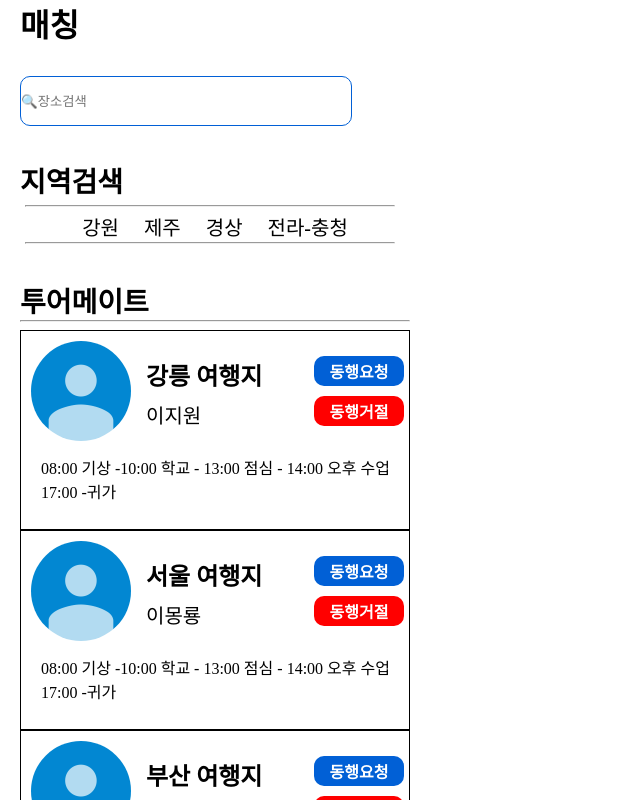
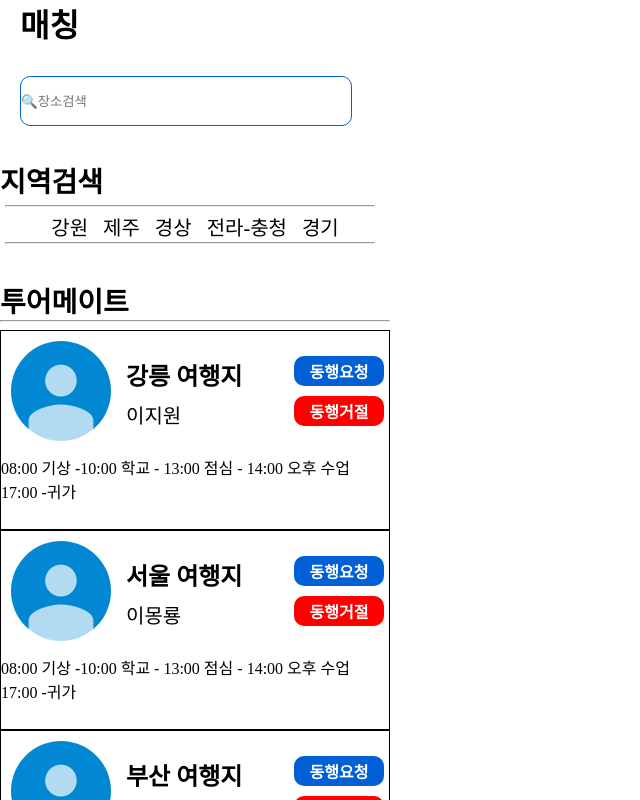
Before and after one commit to leave-assistant/TourMate, a Next.js app: page /Matching/basic in a window 1280 px wide. Shown: the top 800 px of the page, without its empty margins (0-640 px from the left). Built offline with nearby package versions, Linux system fonts and the light colour scheme.

Commit message:
margin-left지움

```diff
--- a/src/pages/Matching/ConnectionPeople.tsx
+++ b/src/pages/Matching/ConnectionPeople.tsx
@@ -70,7 +70,7 @@ const Content = styled.div`
 `;
 
 const Box = styled.div`
-  margin-left: 20px;
+
   position: relative;
   width: 390px;
   height: 200px;
@@ -106,7 +106,7 @@ const TimeLine = styled.p`
   font-size: 16px;
   font-weight: light;
   margin-top: 10px;
-  margin-left: 20px;
+
   text-align: left;
 `;
 
--- a/src/pages/Matching/SearchLocation.tsx
+++ b/src/pages/Matching/SearchLocation.tsx
@@ -5,7 +5,7 @@ const SearchLocation=()=>{
        <Box2>
         지역검색
         <hr/>
-        <Search> 강원  제주  경상  전라-충청</Search>
+        <Search> 강원 제주 경상 전라-충청 경기</Search>
         <hr/>
        </Box2>
     );
@@ -14,7 +14,6 @@ export default SearchLocation;
 const Box2 = styled.div`
 width : 390px;
 height : 100px;
-margin-left: 20px;
 background-color :white;
 font-size : 28px;
 font-weight : bold;
@@ -27,7 +26,7 @@ const Search = styled.p`
 
   height: 10px;
   text-align: center;
-  word-spacing: 20px;
+  word-spacing: 10px;
    padding: 0 20px;
    margin-: 20px;
    margin-bottom: 20px;
--- a/src/pages/Matching/basic.tsx
+++ b/src/pages/Matching/basic.tsx
@@ -43,7 +43,6 @@ const TextTourMate=styled.div`
     height : 50px;
     background-color :white;
     margin-top : 20px;
-    margin-left: 20px;
     font-size : 28px;
     font-weight : bold;
 `;
```
